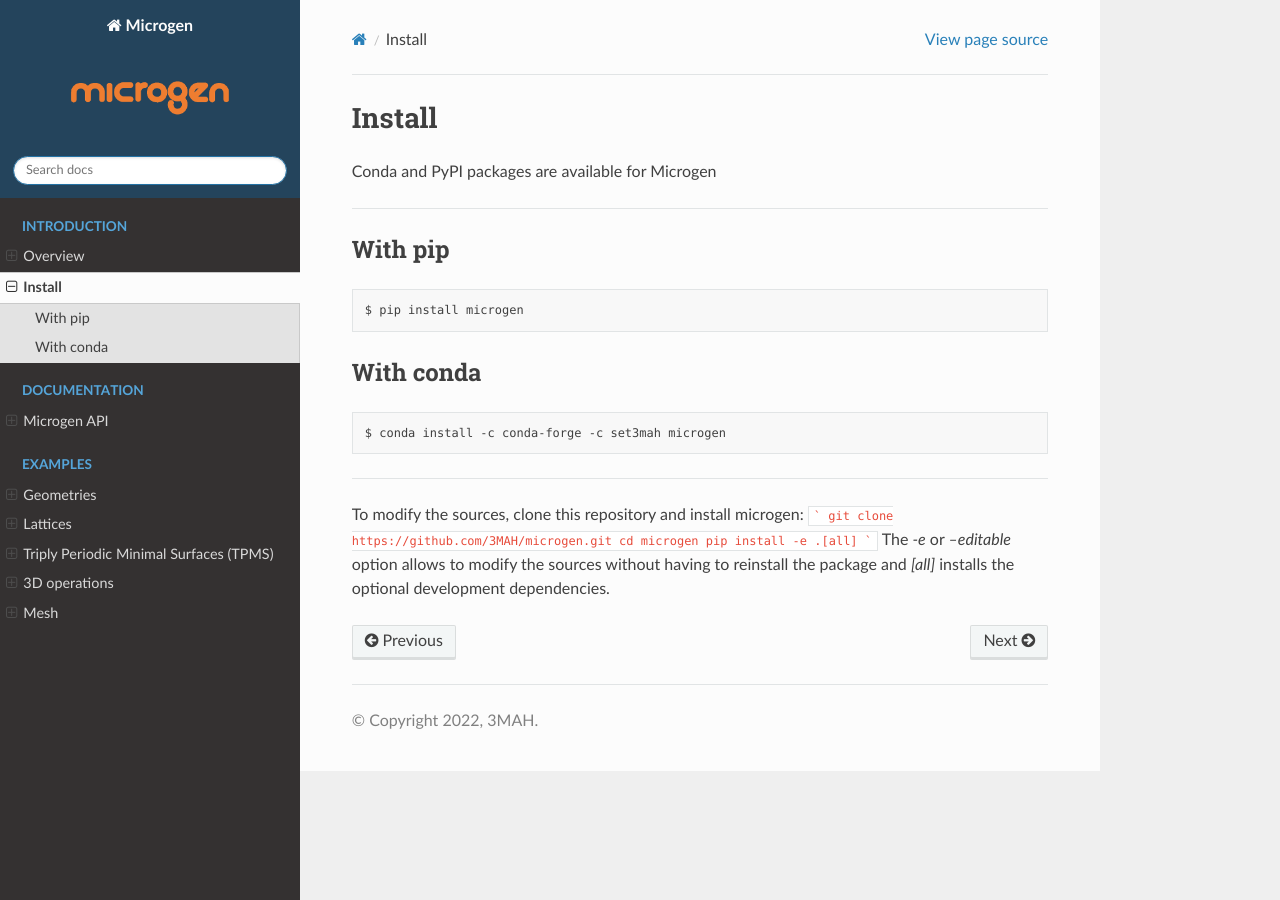
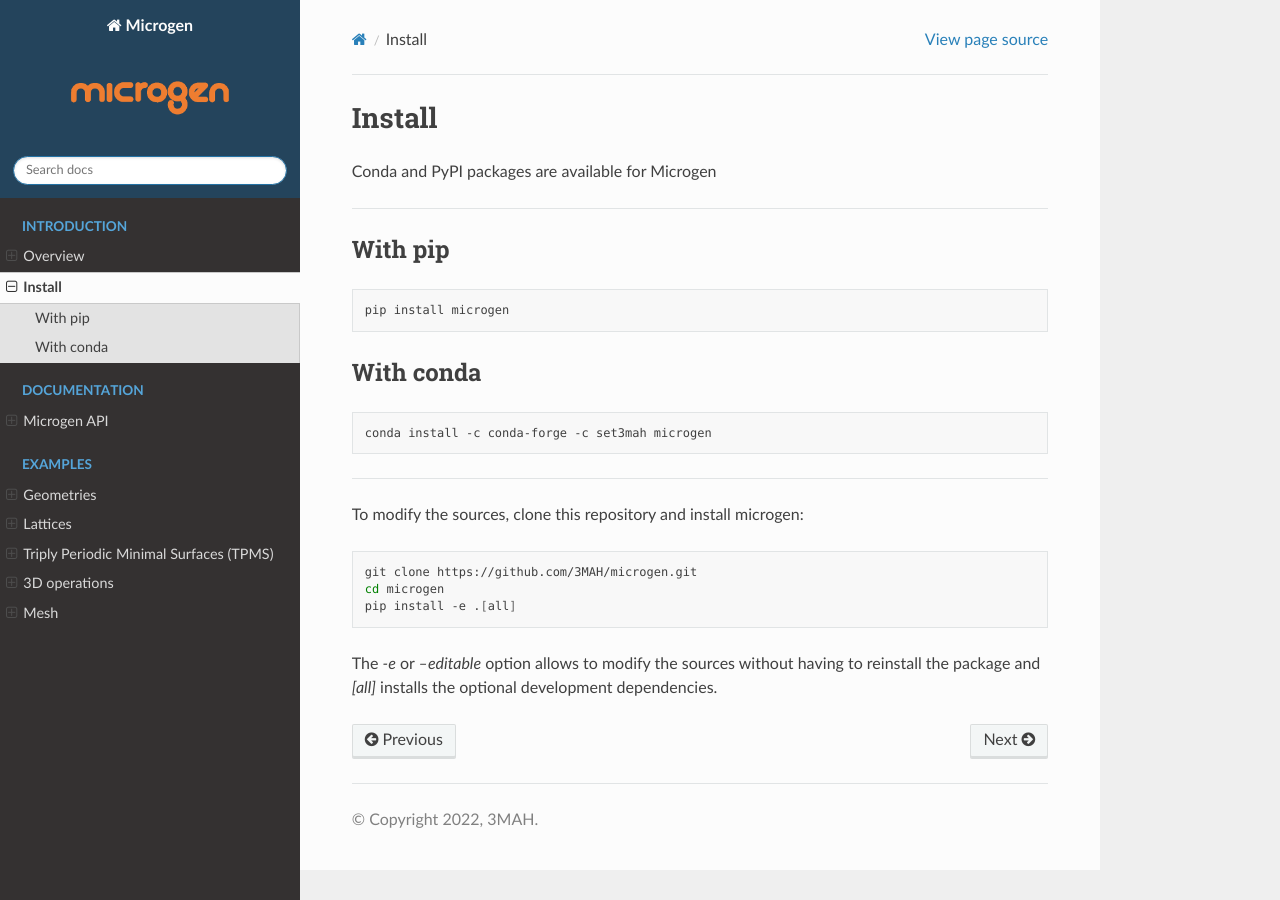
Before and after one commit to 3MAH/microgen, a Sphinx documentation site: the page built from docs/Install.rst, in a window 1280 px wide. Built offline with Sphinx 7.4.7 and the Read the Docs theme 2.0.0, drawn with Linux system fonts in a browser that asks for light colours.

Commit message:
fix Install.rst code block

````diff
--- a/docs/Install.rst
+++ b/docs/Install.rst
@@ -8,25 +8,27 @@
 ----------------------------------------------------------------------------------
 
 With pip
-~~~~~~~~~~~~~~~~~~~~~
+~~~~~~~~
 
-.. code-block:: none
+.. code-block:: bash
 
-   $ pip install microgen
+   pip install microgen
 
 With conda
-~~~~~~~~~~~
+~~~~~~~~~~
 
-.. code-block:: none
+.. code-block:: bash
 
-   $ conda install -c conda-forge -c set3mah microgen
+   conda install -c conda-forge -c set3mah microgen
 
 ----------------------------------------------------------------------------------
 
 To modify the sources, clone this repository and install microgen:
-```
-git clone https://github.com/3MAH/microgen.git
-cd microgen
-pip install -e .[all]
-```
+
+.. code-block:: bash
+
+   git clone https://github.com/3MAH/microgen.git
+   cd microgen
+   pip install -e .[all]
+
 The `-e` or `--editable` option allows to modify the sources without having to reinstall the package and `[all]` installs the optional development dependencies.
````
